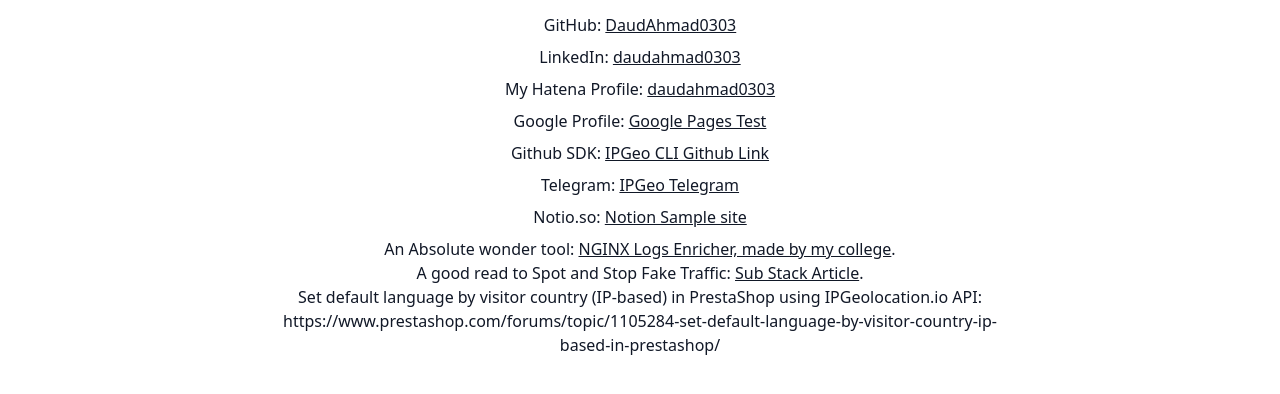
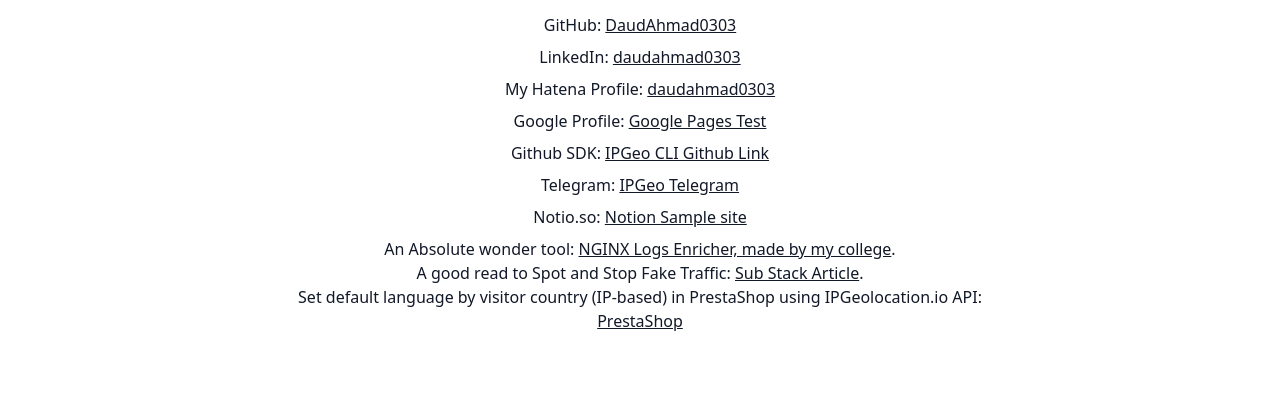
Before and after one commit to DaudAhmad0303/portfolio-site, a plain HTML site: page contact.html in a window 1280 px wide. Shown: the part 238-632 px from the top of the page. Drawn offline with nearby package versions, Linux system fonts and the light colour scheme.

Commit message:
add a new link

```diff
--- a/contact.html
+++ b/contact.html
@@ -43,7 +43,7 @@
     <p class="mb-2">Notio.so: <a class="underline" href="https://daud-jfreaks.notion.site/IPGeolocation-io-Products-2e3d899c6a9180fab3a3c4db67d8ad4c">Notion Sample site</a></p>
     <p>An Absolute wonder tool: <a class="underline" href="https://hub.docker.com/r/devjfreaks/nginx-logs-enricher">NGINX Logs Enricher, made by my college</a>.</p>
     <p>A good read to Spot and Stop Fake Traffic: <a class="underline" href="https://ipgeolocation.substack.com/p/how-to-spot-fake-traffic-and-stop">Sub Stack Article</a>.</p>
-    <p>Set default language by visitor country (IP-based) in PrestaShop using IPGeolocation.io API: <a href="https://www.prestashop.com/forums/topic/1105284-set-default-language-by-visitor-country-ip-based-in-prestashop/">https://www.prestashop.com/forums/topic/1105284-set-default-language-by-visitor-country-ip-based-in-prestashop/</a></p>
+    <p>Set default language by visitor country (IP-based) in PrestaShop using IPGeolocation.io API: <a class="underline" href="https://www.prestashop.com/forums/topic/1105284-set-default-language-by-visitor-country-ip-based-in-prestashop/">PrestaShop</a></p>
 </main>
 
 <script src="assets/js/main.js"></script>
```
